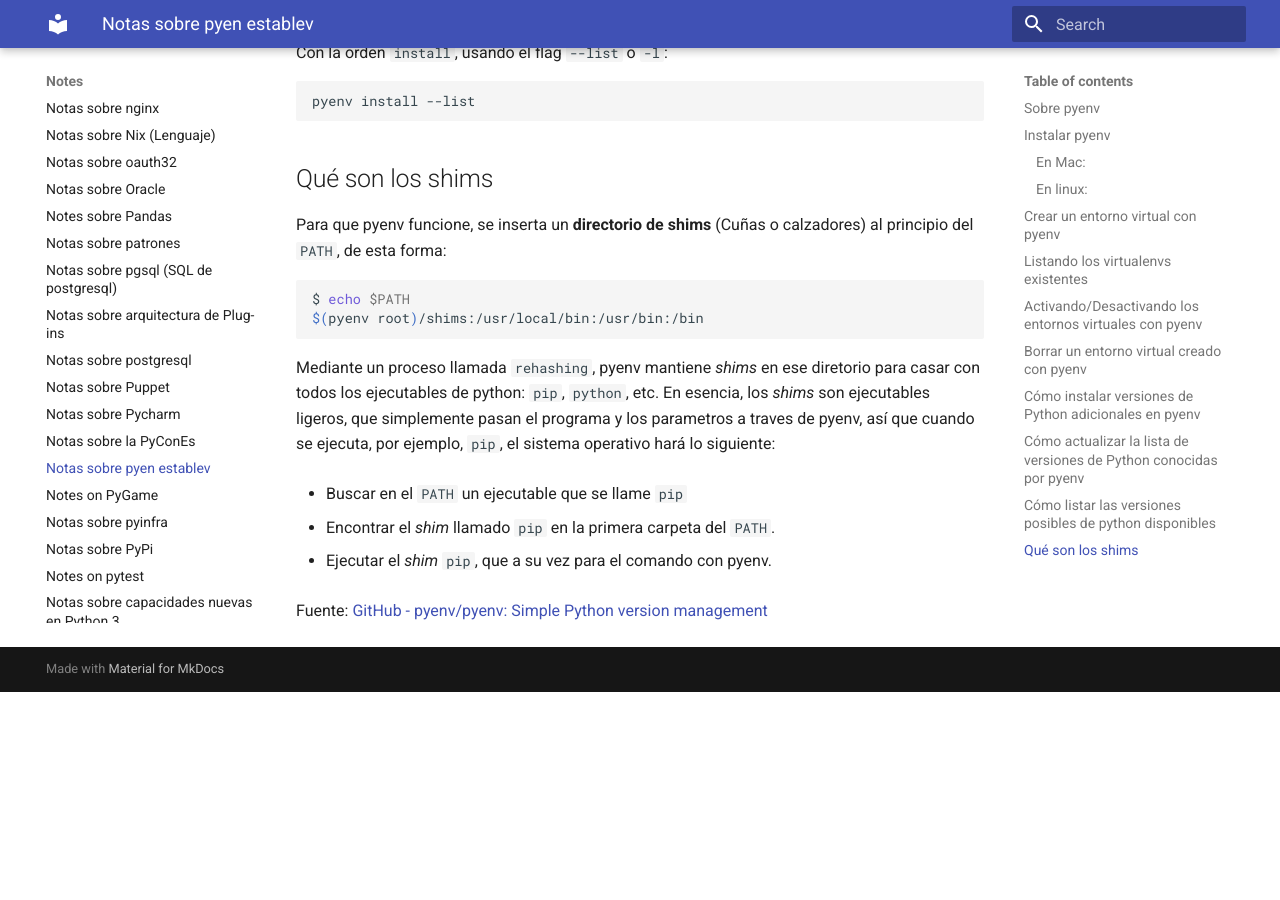
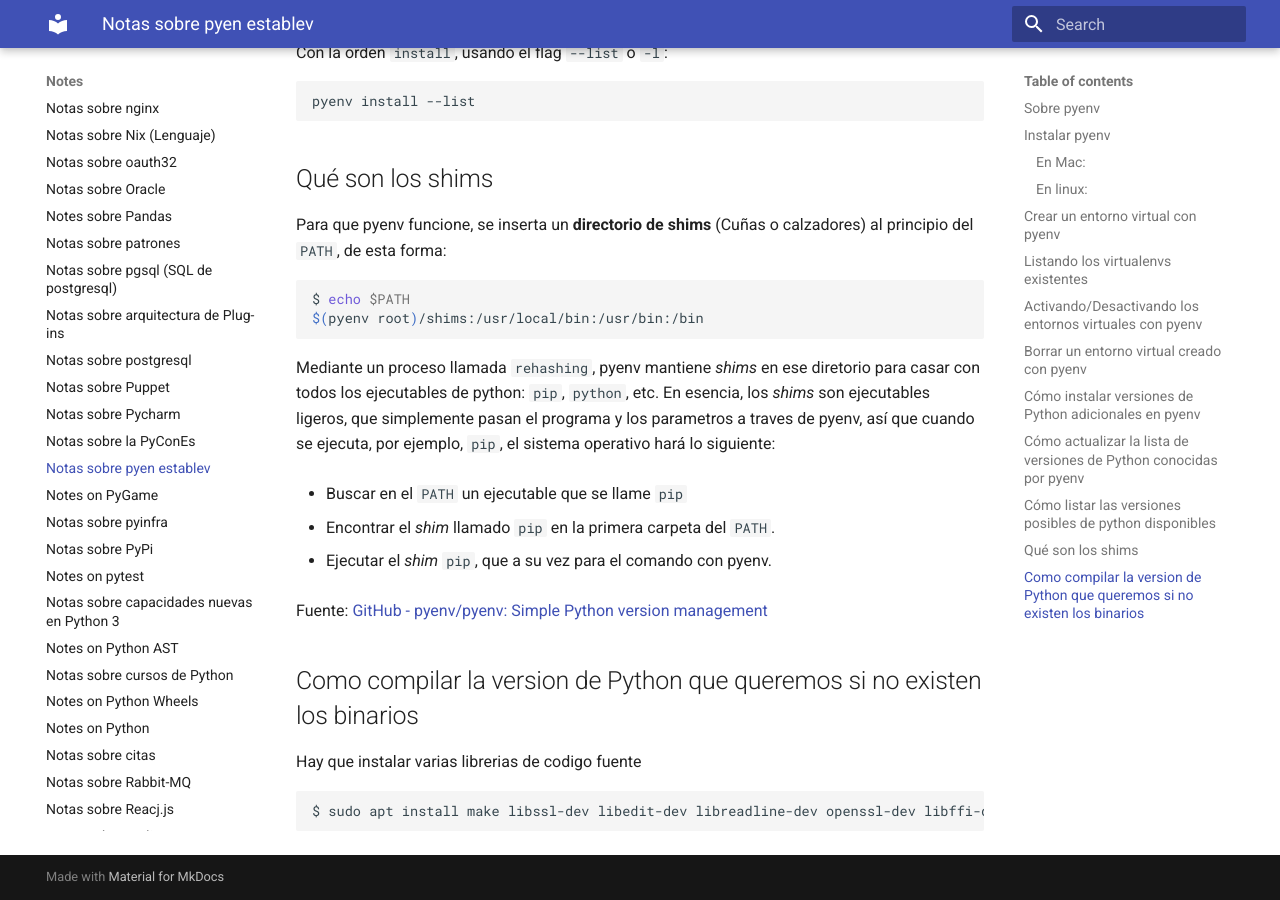
Before and after one commit to euribates/notes, an MkDocs documentation site: the page built from docs/notes-on-pyenv.md, in a window 1280 px wide and 900 px high, scrolled down 2440 px. Built offline with MkDocs 1.6.1 and Material for MkDocs 9.7.7, drawn with Linux system fonts in a browser that asks for light colours; before the commit the page ends 3132 px from its top, so only the background shows below that.

Commit message:
Cambios locales en yoga

````diff
--- a/docs/notes-on-pyenv.md
+++ b/docs/notes-on-pyenv.md
@@ -140,3 +140,11 @@
 
 Fuente:
 [GitHub - pyenv/pyenv: Simple Python version management](https://github.com/pyenv/pyenv)
+
+## Como compilar la version de Python que queremos si no existen los binarios
+
+Hay que instalar varias librerias de codigo fuente
+
+```shell
+$ sudo apt install make libssl-dev libedit-dev libreadline-dev openssl-dev libffi-dev libbz2-dev libsqlite3-dev tk-dev liblzma-dev build-dep python3-dev
+```
````
Also changed, not shown: mdt.py (+12 -4 lines), requirements.txt (+4 -3 lines).
